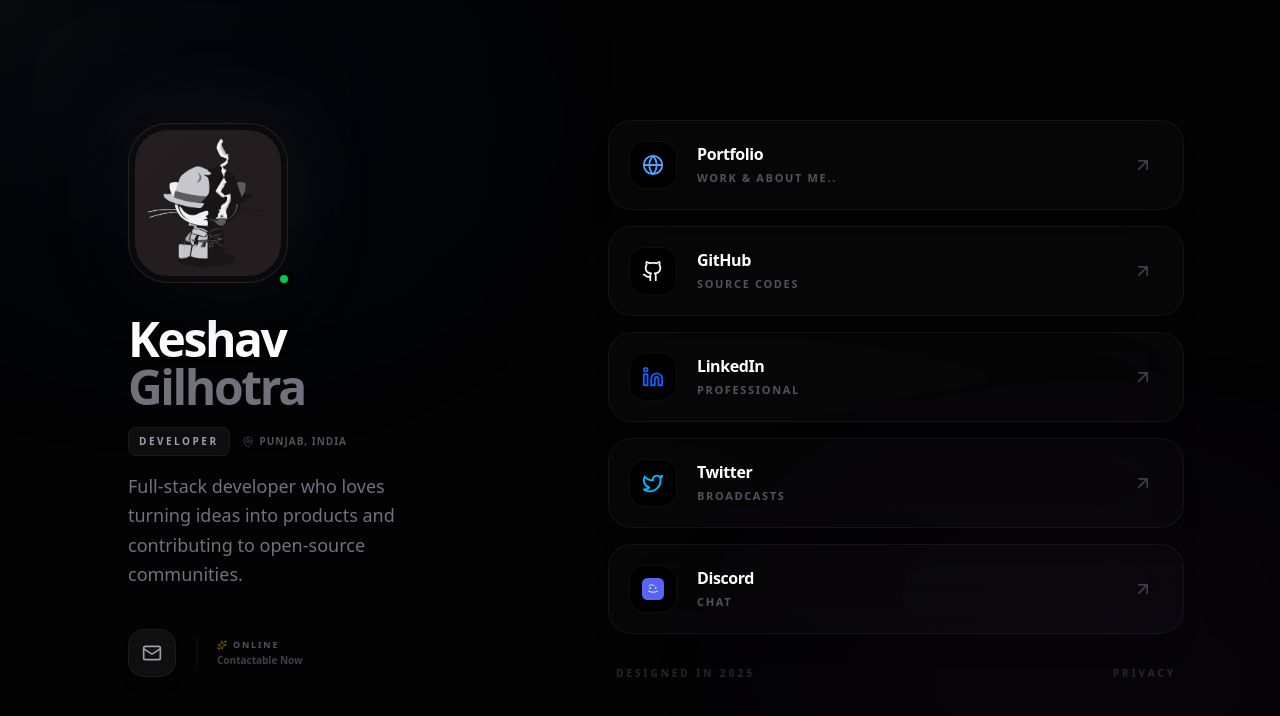
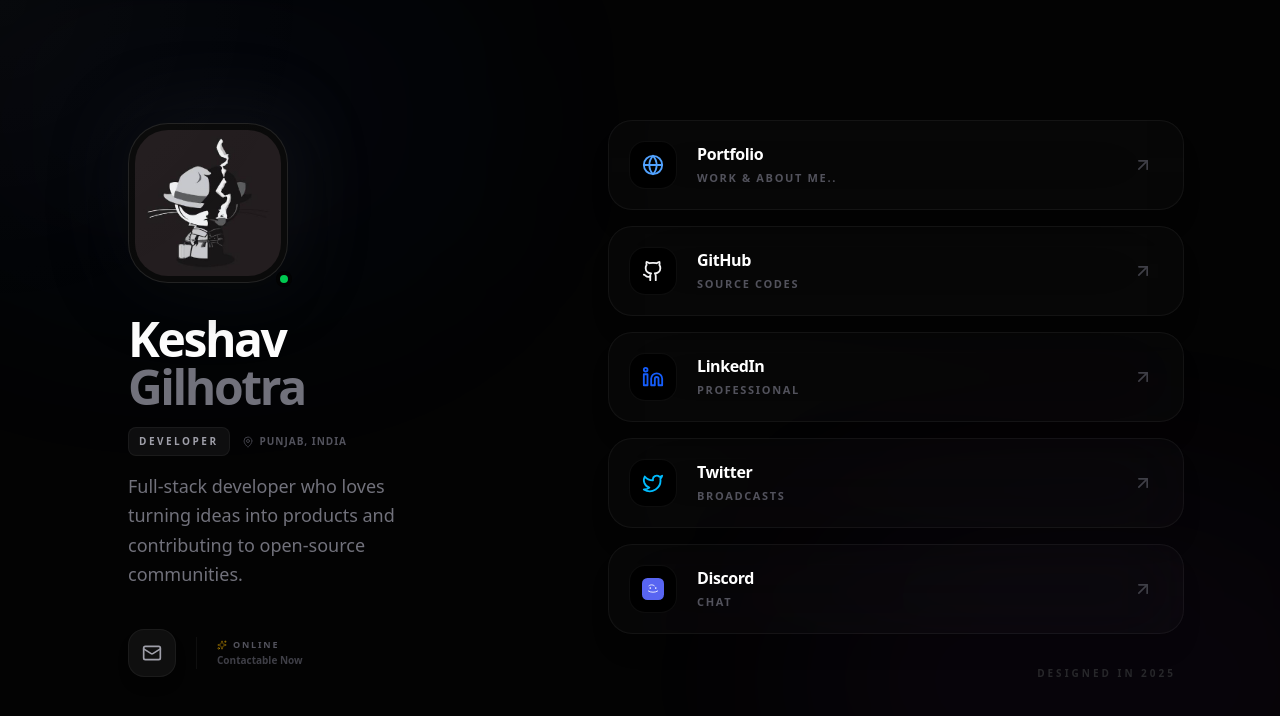
Before and after one commit to ikeshav26/_portfolio, a React (Vite) app: page / in a window 1280 px wide. Shown: the top 716 px of the page. Built offline with nearby package versions, Linux system fonts and the light colour scheme.

Commit message:
Changes commit

```diff
--- a/src/App.jsx
+++ b/src/App.jsx
@@ -142,9 +142,9 @@
           ))}
 
           <footer className="pt-4 flex items-center justify-between px-2 text-zinc-800 font-black uppercase tracking-[0.3em] text-[10px]">
-             <span>Designed in 2025</span>
+             <span></span>
              <div className="flex gap-4">
-               <span className="hover:text-zinc-600 cursor-pointer transition-colors">Privacy</span>
+               <span className="hover:text-zinc-600 cursor-pointer transition-colors">Designed in 2025</span>
              </div>
           </footer>
         </main>
```
Also changed, not shown: 1 other file (tests, documents, lock files or other folders).
